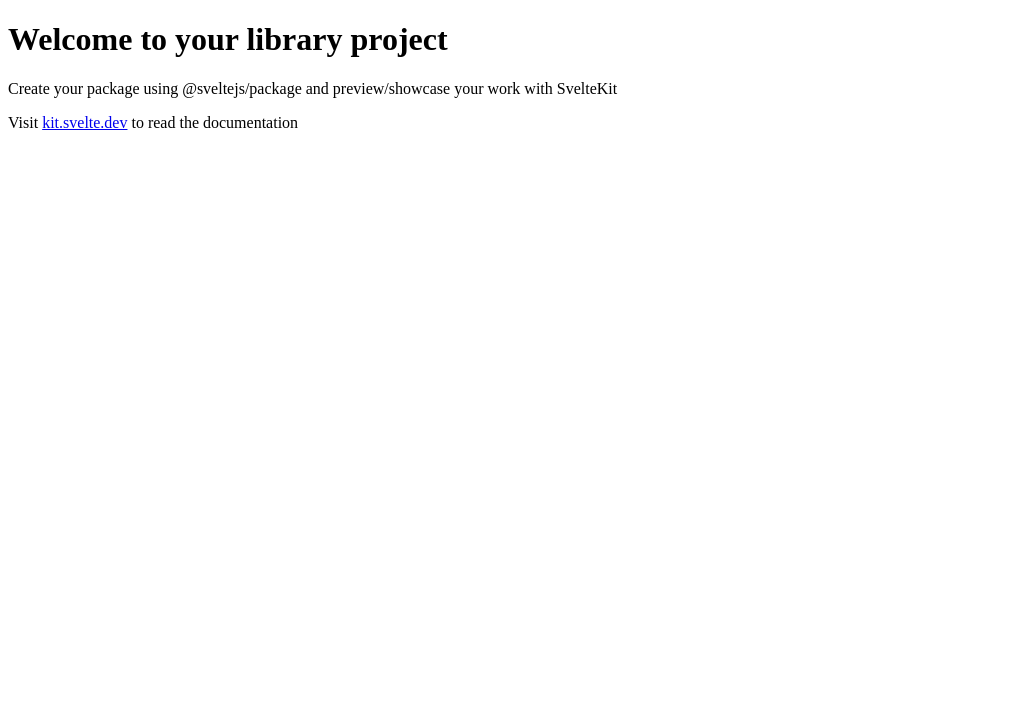
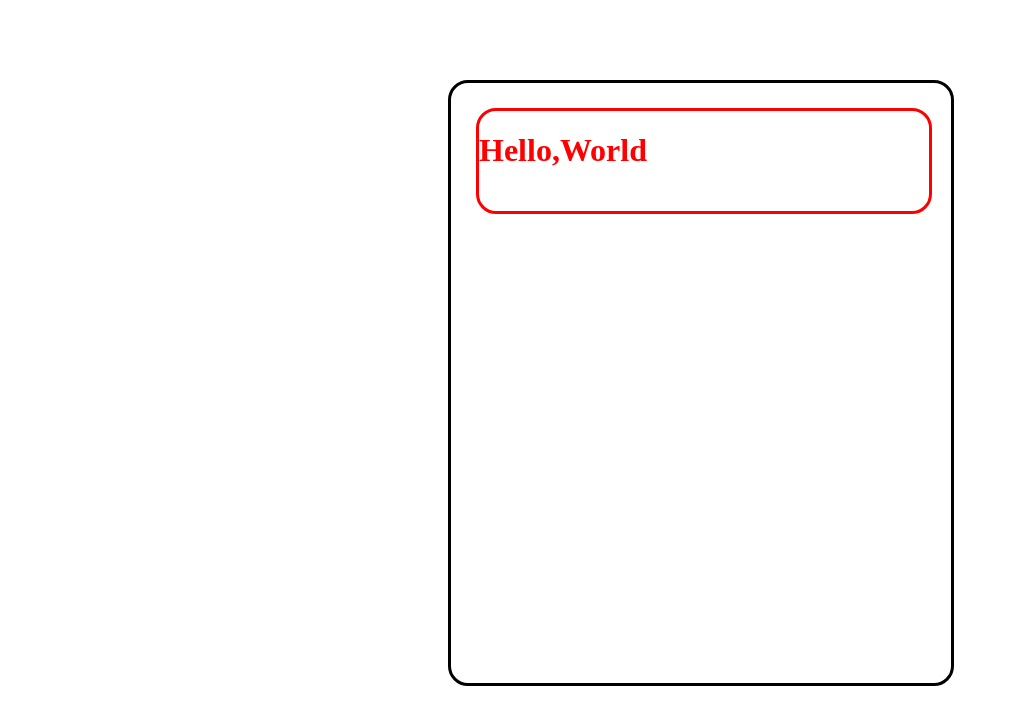
Before and after one commit to pyLuna/calc, a SvelteKit app: page / in a window 1280 px wide. Shown: the top 724 px of the page, without its empty margins (0-1009 px from the left). Built offline with nearby package versions, Linux system fonts and the light colour scheme.

Commit message:
checkpoint, might do revisions.

```diff
--- a/src/routes/+page.svelte
+++ b/src/routes/+page.svelte
@@ -1,3 +1,37 @@
-<h1>Welcome to your library project</h1>
-<p>Create your package using @sveltejs/package and preview/showcase your work with SvelteKit</p>
-<p>Visit <a href="https://kit.svelte.dev">kit.svelte.dev</a> to read the documentation</p>
+<div class="calc">
+    <div class="calc-header">
+        <h1>Hello,World</h1>
+    </div>
+    <div class="calc-content">
+        <div class="calc-btn">
+
+        </div>
+    </div>
+</div>
+
+<style>
+    .calc{
+        border-radius: 20px;
+        border-style: solid;
+        position: absolute;
+        top: 10%;
+        left: 35%;
+        height: 600px;
+        width:500px;
+    }
+    .calc-header{
+        border-radius: 20px;
+        position: relative;
+        border-style: solid;
+        color:red;
+        left: 25px;
+        top: 25px;
+        width: 450px;
+        height: 100px;
+        display: flex;
+    }
+    .calc-header h1{
+        position: relative;
+
+    }
+</style>
```
